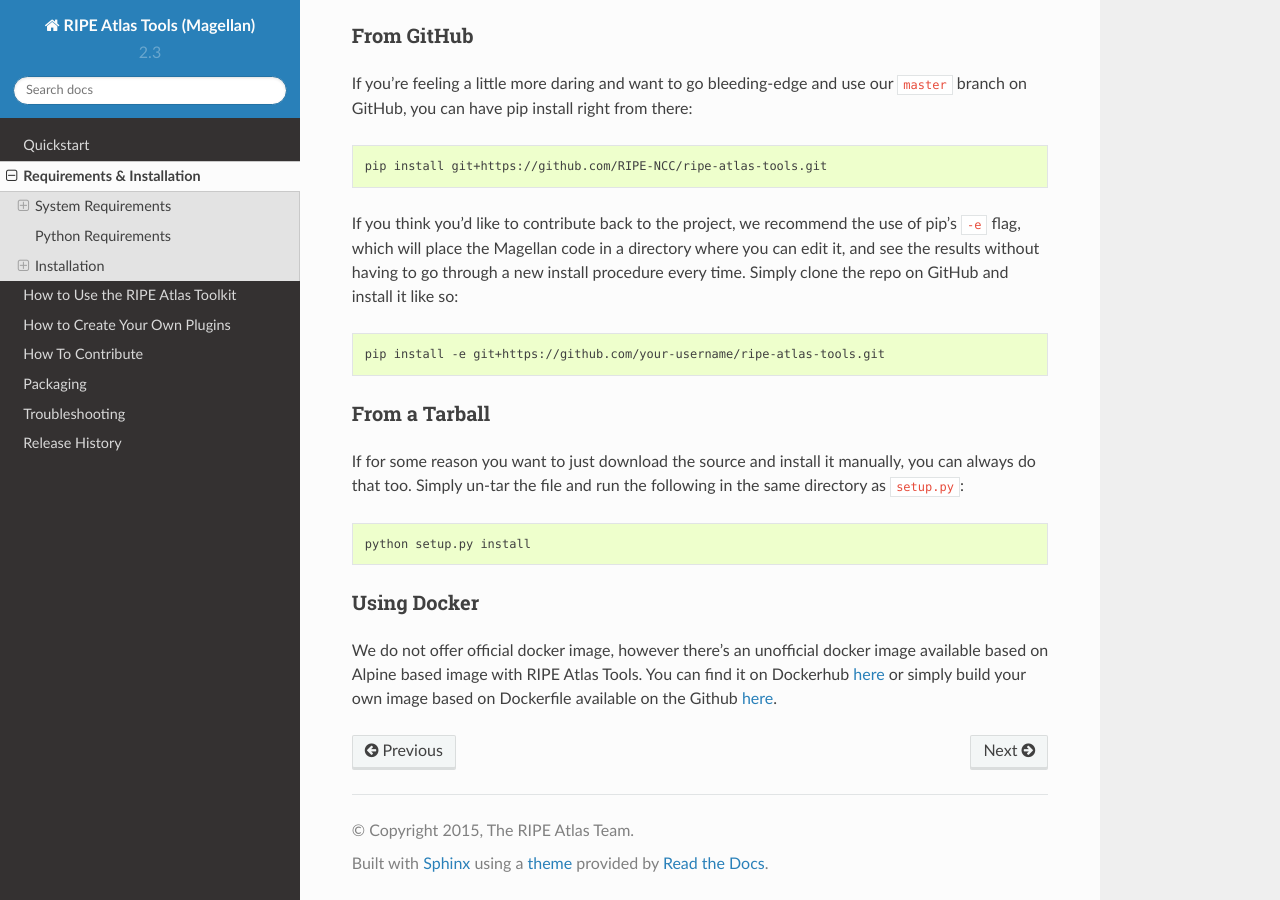
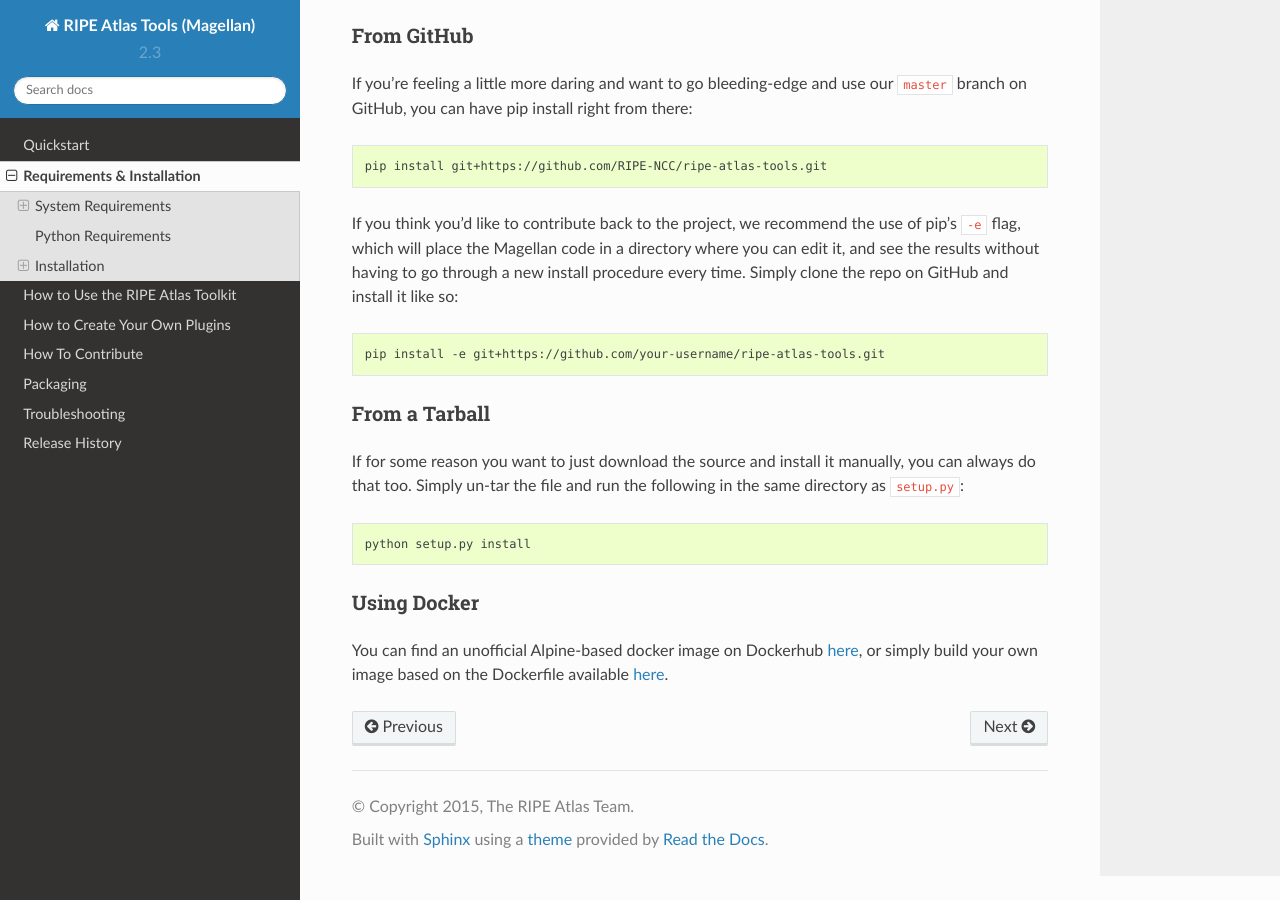
Before and after one commit to RIPE-NCC/ripe-atlas-tools, a Sphinx documentation site: the page built from docs/installation.rst, in a window 1280 px wide and 900 px high, scrolled down 3468 px. Built offline with Sphinx 7.4.7 and the Read the Docs theme 2.0.0, drawn with Linux system fonts in a browser that asks for light colours; formulas are drawn with MathJax 3.

Commit message:
Slight rewording of Docker doc

```diff
--- a/docs/installation.rst
+++ b/docs/installation.rst
@@ -258,4 +258,4 @@
 
 Using Docker
 --------------
-We do not offer official docker image, however there's an unofficial docker image available based on Alpine based image with RIPE Atlas Tools. You can find it on Dockerhub `here <https://hub.docker.com/r/anuragbhatia/ripe-atlas-tools>`_ or simply build your own image based on Dockerfile available on the Github `here <https://github.com/anuragbhatia/ripe-atlas-tools>`_.
+You can find an unofficial Alpine-based docker image on Dockerhub `here <https://hub.docker.com/r/anuragbhatia/ripe-atlas-tools>`_, or simply build your own image based on the Dockerfile available `here <https://github.com/anuragbhatia/ripe-atlas-tools>`_.
```
